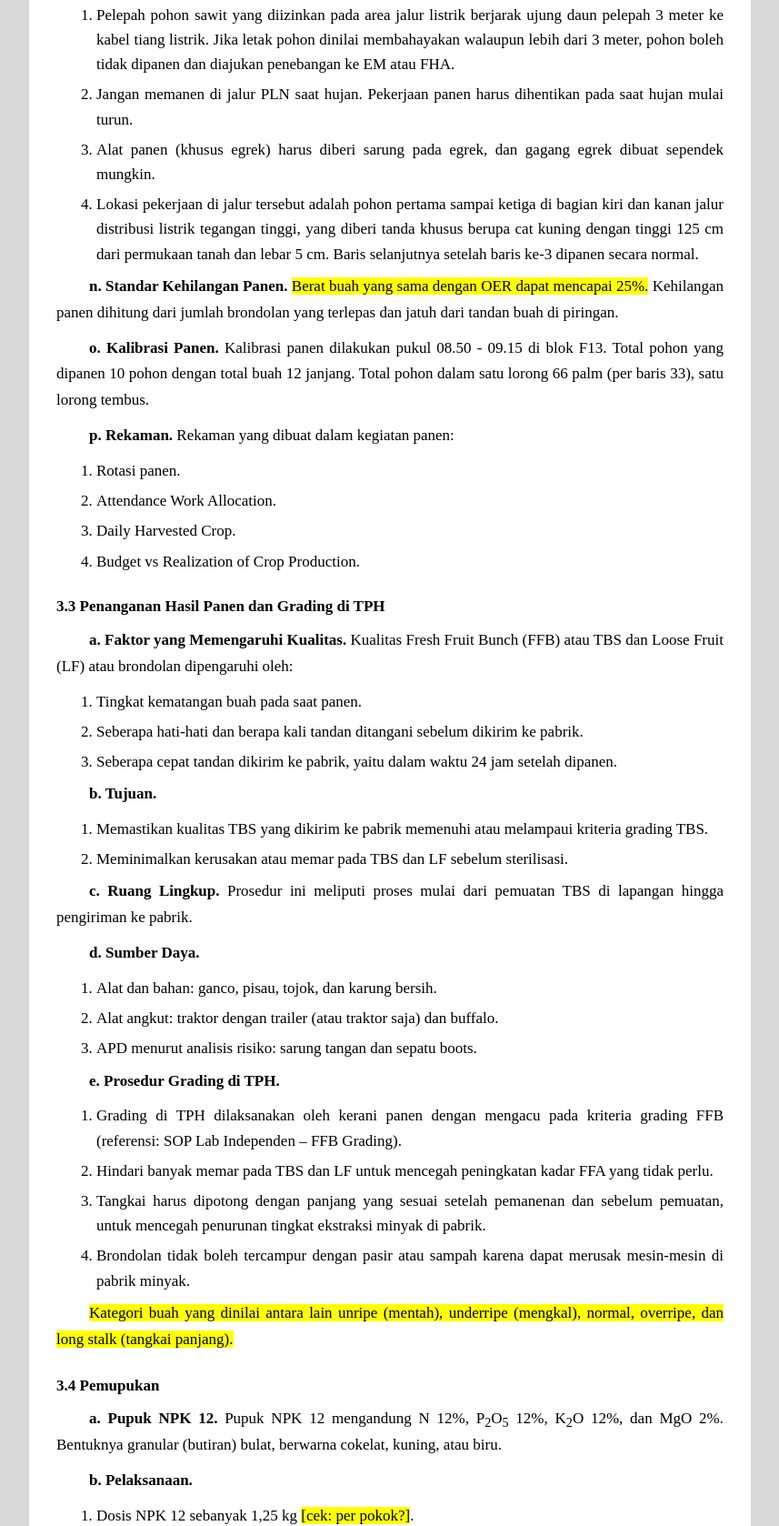
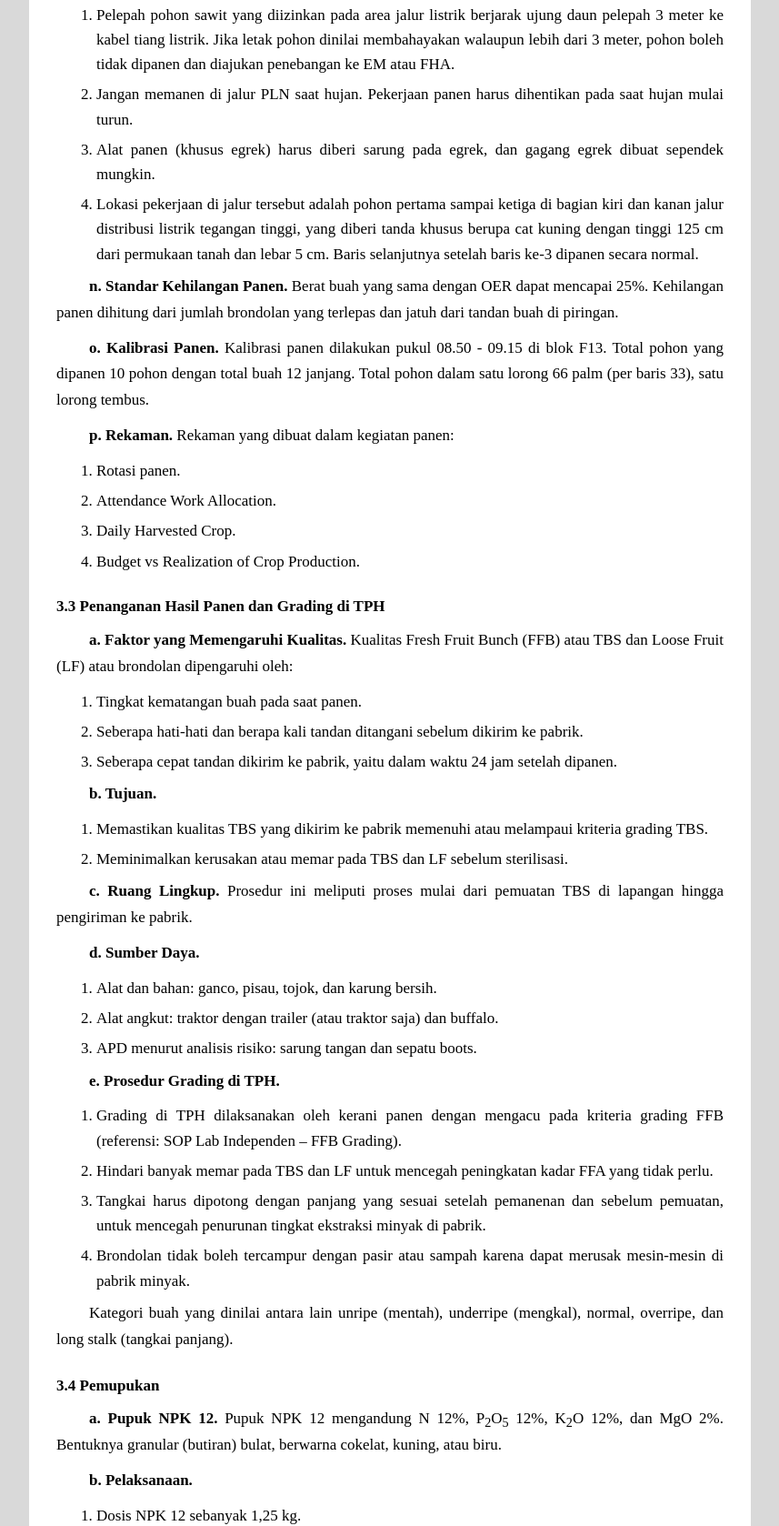
Before and after one commit to wissnn353/Makalah-pkl, a plain HTML site: page index.html in a window 1280 px wide. Shown: the part 10322-12000 px from the top of the page at 91% size, without its empty margins (211-1068 px from the left). Drawn offline with Linux system fonts and the light colour scheme.

Commit message:
Update index.html

```diff
--- a/index.html
+++ b/index.html
@@ -191,7 +191,7 @@ body{background:#fff;padding:0}
 <p>Kabupaten Musi Rawas Utara (Muratara) berada di Provinsi Sumatera Selatan. Penulis melaksanakan PKL di Sei Mandang Estate milik PT. Dendy Marker Indah Lestari. Lokasi PKL tercatat di Desa Bingin Rupit, Kecamatan Muara Rupit, sedangkan pabrik kelapa sawit perusahaan berada di Desa Karang Dapo 1, Kecamatan Karang Dapo.</p>
 </div>
 
-<!-- HALAMAN 6: BAB III KEGIATAN PKL (DRAFT 3) -->
+<!-- HALAMAN 6: BAB III KEGIATAN PKL -->
 <div class="page p4">
 <h2>BAB III</h2>
 <h2>KEGIATAN PKL</h2>
@@ -354,7 +354,7 @@ body{background:#fff;padding:0}
 <li>Lokasi pekerjaan di jalur tersebut adalah pohon pertama sampai ketiga di bagian kiri dan kanan jalur distribusi listrik tegangan tinggi, yang diberi tanda khusus berupa cat kuning dengan tinggi 125 cm dari permukaan tanah dan lebar 5 cm. Baris selanjutnya setelah baris ke-3 dipanen secara normal.</li>
 </ol>
 
-<p><b>n. Standar Kehilangan Panen.</b> <mark>Berat buah yang sama dengan OER dapat mencapai 25%.</mark> Kehilangan panen dihitung dari jumlah brondolan yang terlepas dan jatuh dari tandan buah di piringan.</p>
+<p><b>n. Standar Kehilangan Panen.</b> Berat buah yang sama dengan OER dapat mencapai 25%. Kehilangan panen dihitung dari jumlah brondolan yang terlepas dan jatuh dari tandan buah di piringan.</p>
 
 <p><b>o. Kalibrasi Panen.</b> Kalibrasi panen dilakukan pukul 08.50 - 09.15 di blok F13. Total pohon yang dipanen 10 pohon dengan total buah 12 janjang. Total pohon dalam satu lorong 66 palm (per baris 33), satu lorong tembus.</p>
 
@@ -397,7 +397,7 @@ body{background:#fff;padding:0}
 <li>Tangkai harus dipotong dengan panjang yang sesuai setelah pemanenan dan sebelum pemuatan, untuk mencegah penurunan tingkat ekstraksi minyak di pabrik.</li>
 <li>Brondolan tidak boleh tercampur dengan pasir atau sampah karena dapat merusak mesin-mesin di pabrik minyak.</li>
 </ol>
-<p><mark>Kategori buah yang dinilai antara lain unripe (mentah), underripe (mengkal), normal, overripe, dan long stalk (tangkai panjang).</mark></p>
+<p>Kategori buah yang dinilai antara lain unripe (mentah), underripe (mengkal), normal, overripe, dan long stalk (tangkai panjang).</p>
 
 <h3>3.4 Pemupukan</h3>
 
@@ -405,11 +405,11 @@ body{background:#fff;padding:0}
 
 <p><b>b. Pelaksanaan.</b></p>
 <ol>
-<li>Dosis NPK 12 sebanyak 1,25 kg <mark>[cek: per pokok?]</mark>.</li>
+<li>Dosis NPK 12 sebanyak 1,25 kg.</li>
 <li>Satu lorong terdiri dari 60 palm, sebaris 30 palm.</li>
 <li>Jumlah tenaga kerja 18 orang.</li>
 <li>Alat bantu: tali putih.</li>
-<li>Kapasitas per orang 1,5 <mark>[cek satuan]</mark>.</li>
+<li>Kapasitas per orang 1,5.</li>
 </ol>
 </div>
 
```
